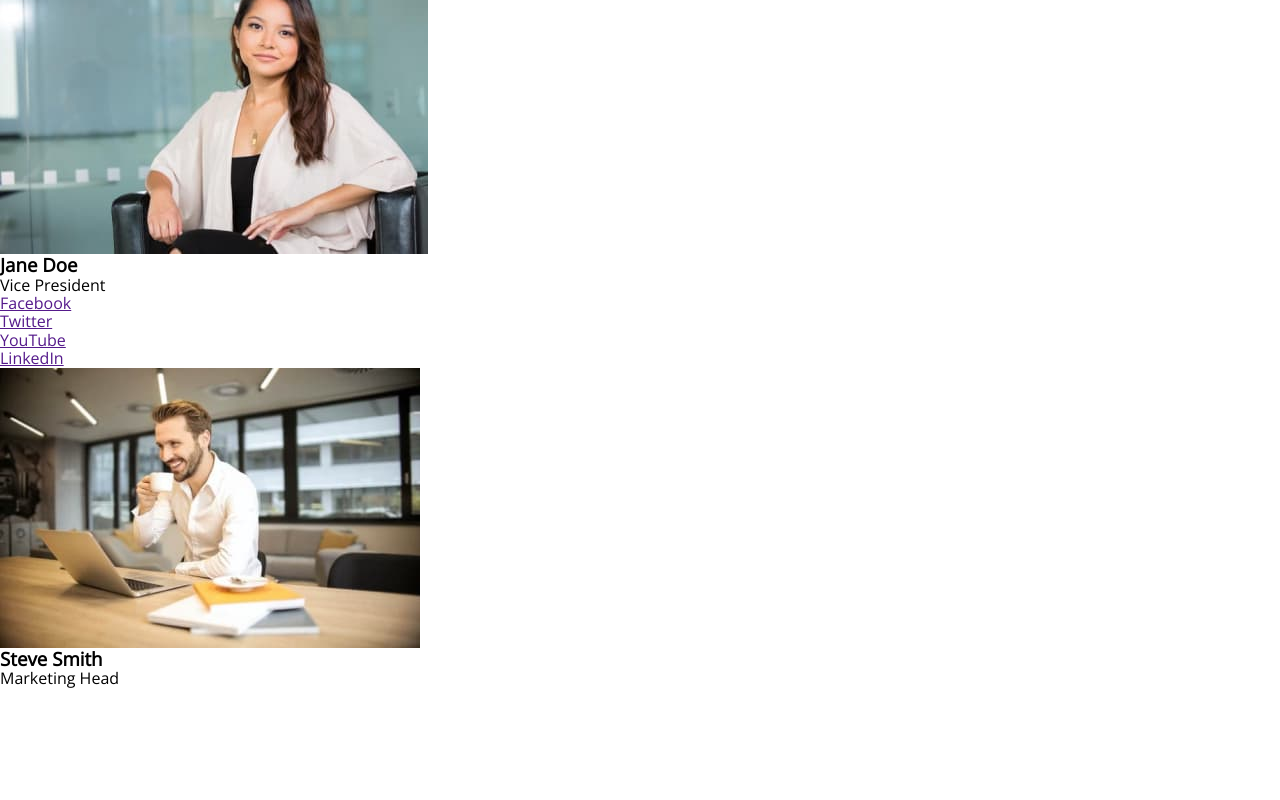
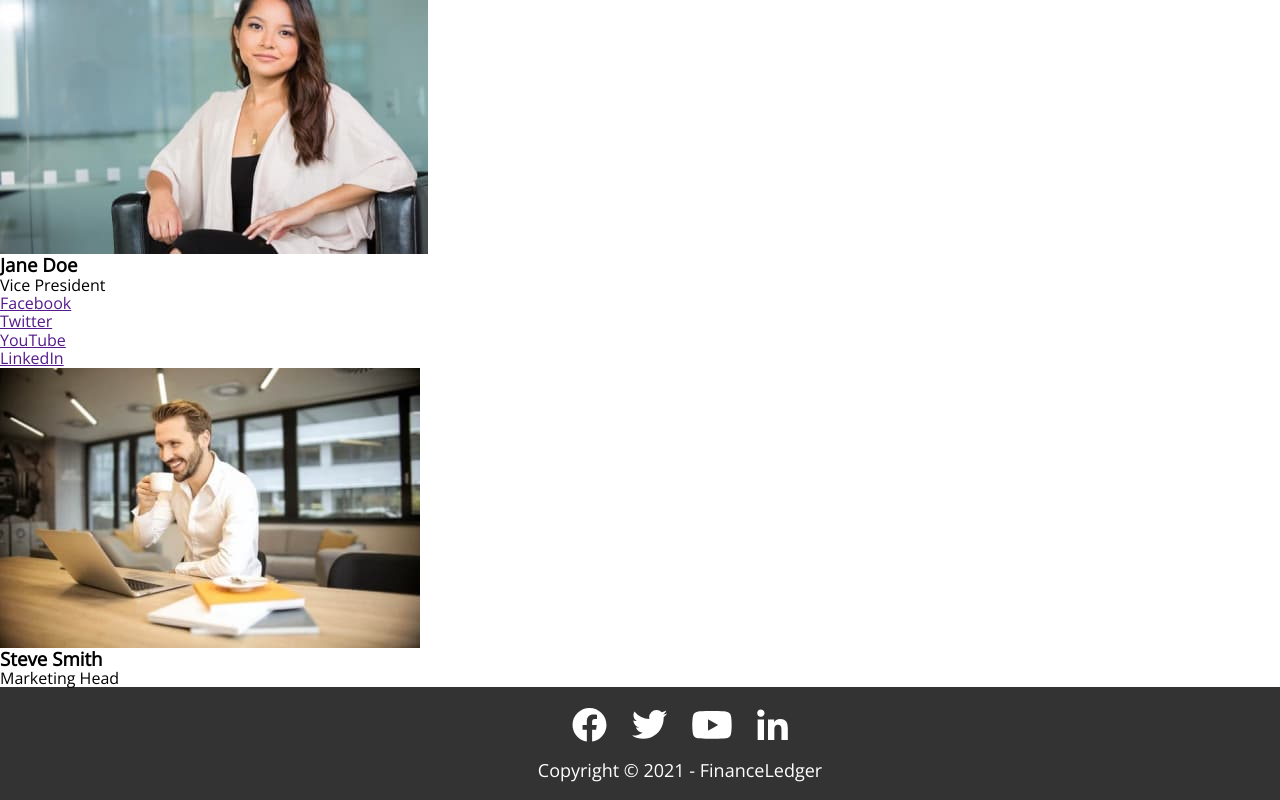
Before and after one commit to kashirin-olexsandr/practice-73-3-4, a plain HTML site: page index.html in a window 1280 px wide. Shown: the part 3590-4390 px from the top of the page. Before the commit the page ends 4279 px from the top, so only its background shows below. Drawn offline with nearby package versions, Linux system fonts and the light colour scheme.

Commit message:
Виконана розмітка  та стилізація футера
Виконана розмітка та стилізація футера

```diff
--- a/css/styles.css
+++ b/css/styles.css
@@ -1,3 +1,10 @@
+:root {
+  --footer-background-color: #333333;
+  --icon-main-color: #FFFFFF;
+}
+
+
+
 body {
   font-family: "Open Sans", sans-serif;
 }
@@ -63,3 +70,43 @@ img {
   display: block;
   padding: 21px 0;
 }
+
+
+/* FOOTER  - стилізація*/
+.footer {
+  background-color: var(--footer-background-color)
+}
+
+.footer-main {
+  display: flex;
+  justify-content: center;
+}
+
+.soc-list {
+  display: flex;
+  justify-content: center;
+  gap:25px;
+  padding-top: 20px;
+  padding-bottom: 10px;
+}
+
+.soc-link {
+  display: block;
+  width: 100%;
+  height: 100%;
+  background-color: transparent;
+  }
+
+.soc-icon {
+  fill: var(--icon-main-color);
+}
+
+.copy-item {
+  padding-bottom: 16px;
+}
+
+.copy-text {
+  font-size: 18px;
+  line-height: 1.56;
+  color: #FFFFFF;
+}
--- a/index.html
+++ b/index.html
@@ -159,5 +159,49 @@
         </ul>
       </section>
     </main>
+
+<footer class="footer section">
+  <div class="container footer-main">
+<ul class="footer-list">
+
+  <ul class="soc-list">
+  <li class="soc-item">
+    <a href="" class="soc-link">
+     <svg class="soc-icon" width="35" height="35">
+        <use href="./images/symbol-defs.svg#icon-facebook"></use>
+     </svg>
+    </a>
+  </li>
+  <li class="soc-item">
+    <a href="" class="soc-link">
+    <svg class="soc-icon" width="35" height="35">
+        <use href="./images/symbol-defs.svg#icon-twitter"></use>
+    </svg>
+    </a>
+  </li>
+  <li class="soc-item">
+    <a href="" class="soc-link">
+    <svg class="soc-icon" width="40" height="35">
+        <use href="./images/symbol-defs.svg#icon-youtube"></use>
+    </svg>
+    </a>
+  </li>
+  <li class="soc-item">
+    <a href="" class="soc-link">
+    <svg class="soc-icon" width="31" height="35">
+        <use href="./images/symbol-defs.svg#icon-linkedin"></use>
+    </svg>
+  </a>
+  </li>
+</ul>
+
+  <li class="copy-item">
+    <p class="copy-text">Copyright &copy; 2021 - FinanceLedger</p>
+  </li>
+</ul>
+</div>
+
+</footer>
+
   </body>
 </html>
```
